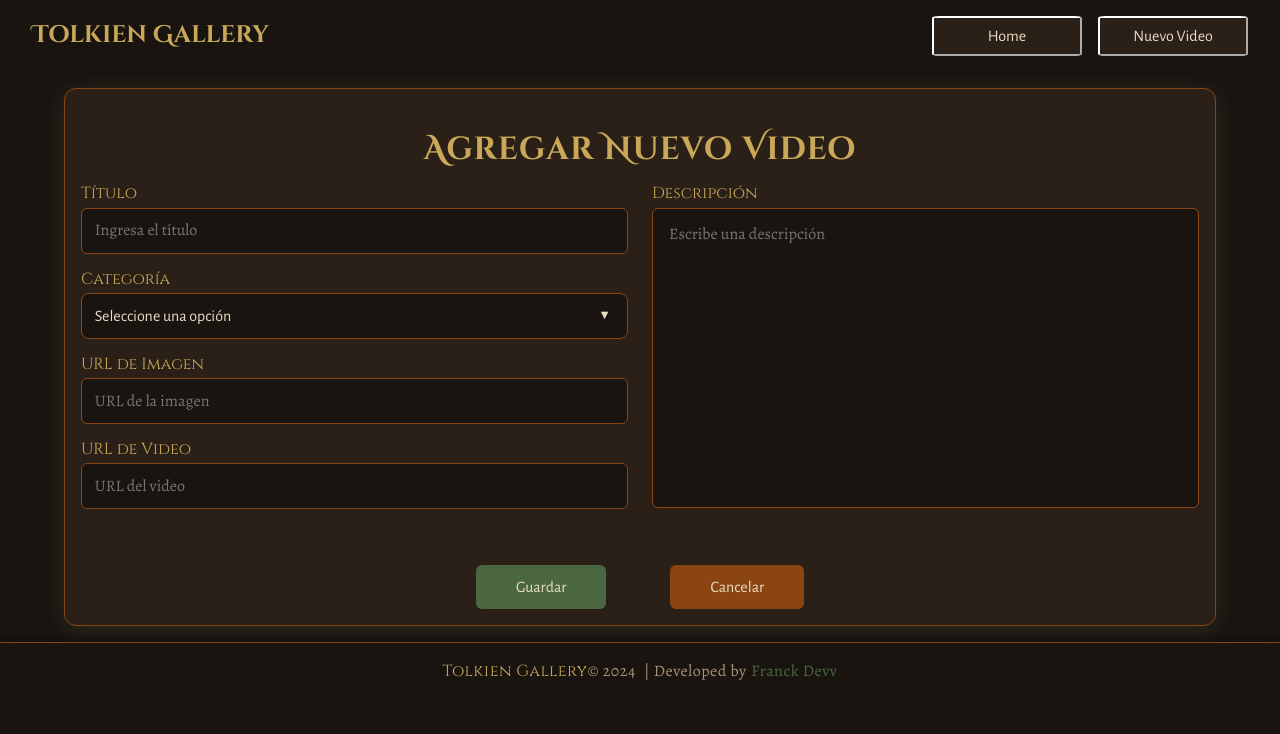
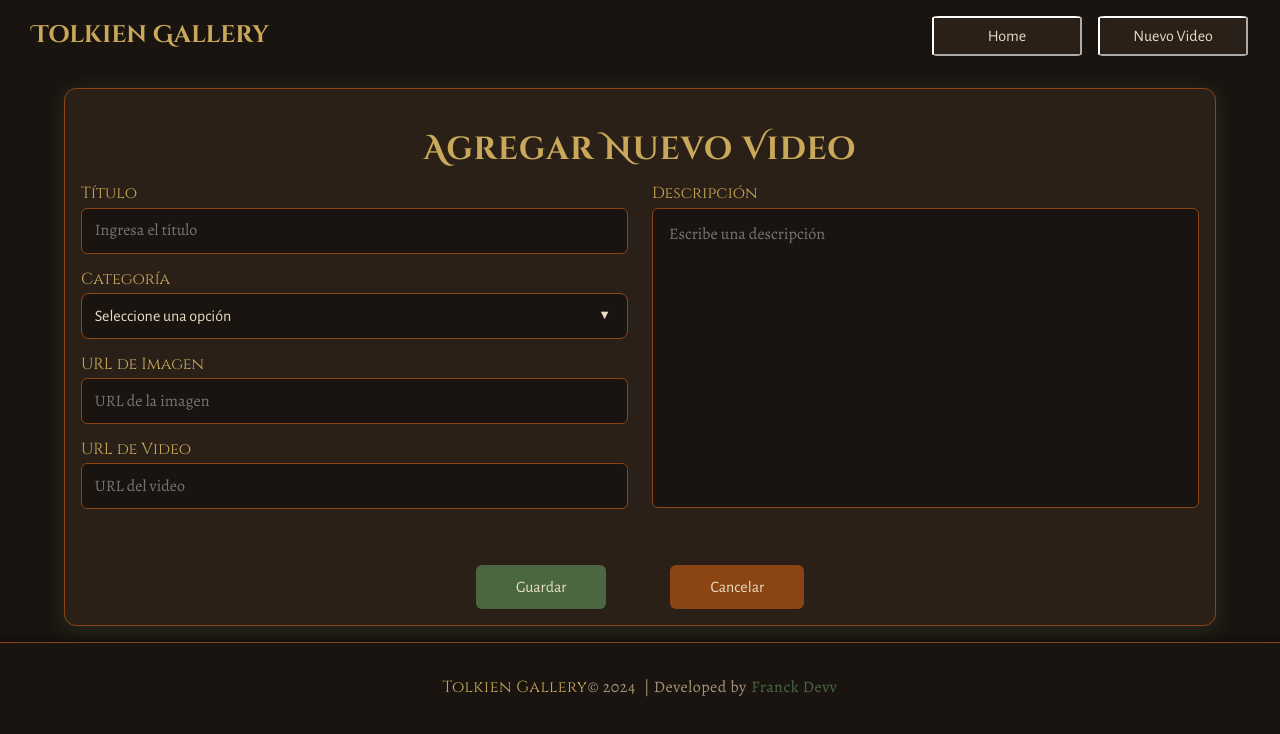
Before and after one commit to RoronoaFrank/last-challenge-one, a React (Vite) app: page /new-video in a window 1280 px wide. Shown: the top 734 px of the page. Built offline with nearby package versions, Linux system fonts and the light colour scheme.

Commit message:
feat: refactor Footer component to use section elements for copyright information

```diff
--- a/src/Components/Footer/index.jsx
+++ b/src/Components/Footer/index.jsx
@@ -10,7 +10,7 @@ const StyledFooter = styled.footer`
   box-shadow: 0 -4px 8px rgba(0, 0, 0, 0.3);
 `;
 
-const FooterText = styled.p`
+const FooterText = styled.section`
   font-family: "Alegreya", serif;
   margin: 0;
   font-size: 1rem;
@@ -55,10 +55,10 @@ const Footer = () => {
   return (
     <StyledFooter>
       <FooterText>
-        <div className="copyright-info">
+        <p className="copyright-info">
           <span>Tolkien Gallery</span> © {new Date().getFullYear()}
-        </div>
-        <div className="copyright-info">
+        </p>
+        <p className="copyright-info">
           | Developed by {""}
           <a
             href="https://github.com/tu-usuario"
@@ -67,7 +67,7 @@ const Footer = () => {
           >
             Franck Devv
           </a>
-        </div>
+        </p>
       </FooterText>
     </StyledFooter>
   );
```
